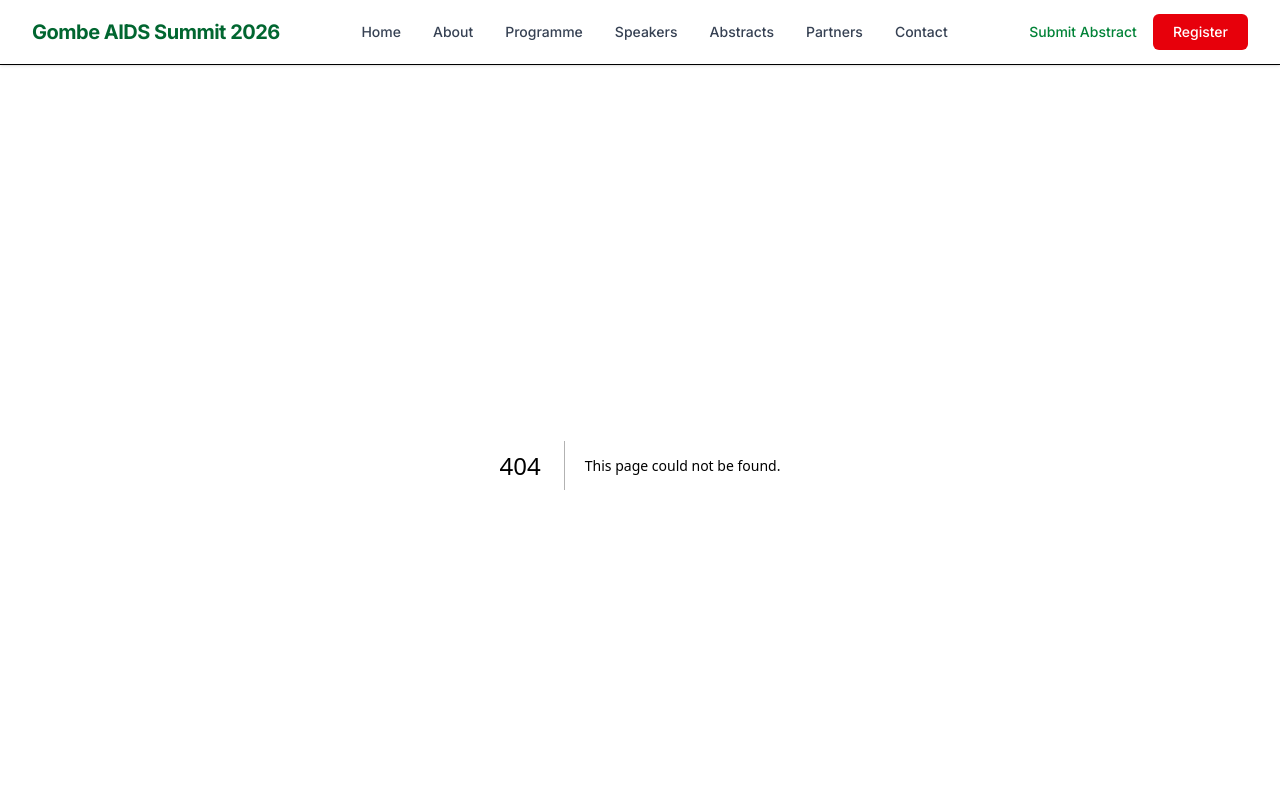
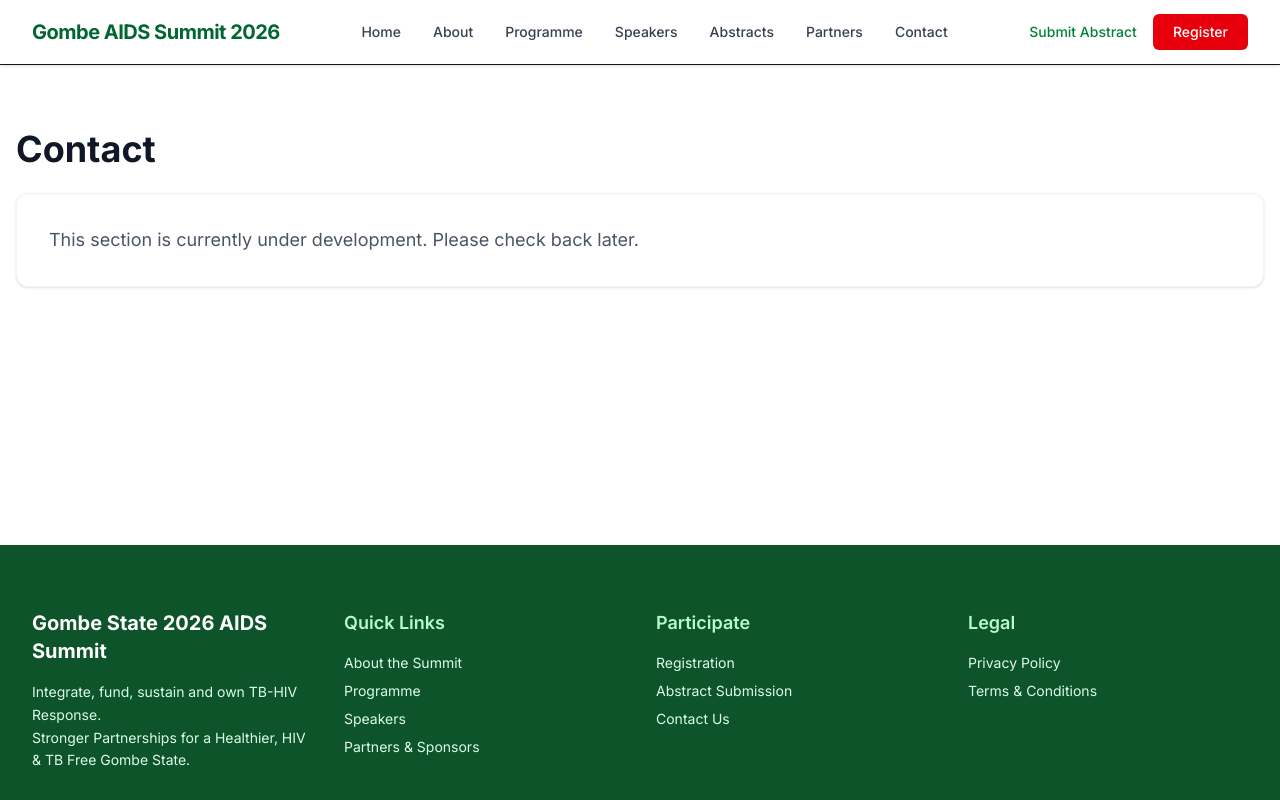
Before and after one commit to Icedmist/gombe-state-aid, a Next.js app in the folder frontend/: page /contact in a window 1280 px wide. Before the commit this address had no page. Shown: the top 800 px of the page. Built offline with nearby package versions, Linux system fonts and the light colour scheme.

Commit message:
Step 8: Create sub-page stubs

```diff
--- /dev/null
+++ b/frontend/src/app/about/page.tsx
@@ -0,0 +1,10 @@
+export default function About() {
+  return (
+    <div className="container mx-auto px-4 py-16 min-h-[60vh]">
+      <h1 className="text-4xl font-bold text-gray-900 mb-6">About</h1>
+      <div className="bg-white p-8 rounded-xl shadow-sm border border-gray-100">
+        <p className="text-lg text-gray-600">This section is currently under development. Please check back later.</p>
+      </div>
+    </div>
+  );
+}
--- /dev/null
+++ b/frontend/src/app/contact/page.tsx
@@ -0,0 +1,10 @@
+export default function Contact() {
+  return (
+    <div className="container mx-auto px-4 py-16 min-h-[60vh]">
+      <h1 className="text-4xl font-bold text-gray-900 mb-6">Contact</h1>
+      <div className="bg-white p-8 rounded-xl shadow-sm border border-gray-100">
+        <p className="text-lg text-gray-600">This section is currently under development. Please check back later.</p>
+      </div>
+    </div>
+  );
+}
--- /dev/null
+++ b/frontend/src/app/faq/page.tsx
@@ -0,0 +1,10 @@
+export default function Faq() {
+  return (
+    <div className="container mx-auto px-4 py-16 min-h-[60vh]">
+      <h1 className="text-4xl font-bold text-gray-900 mb-6">Faq</h1>
+      <div className="bg-white p-8 rounded-xl shadow-sm border border-gray-100">
+        <p className="text-lg text-gray-600">This section is currently under development. Please check back later.</p>
+      </div>
+    </div>
+  );
+}
--- /dev/null
+++ b/frontend/src/app/media/page.tsx
@@ -0,0 +1,10 @@
+export default function Media() {
+  return (
+    <div className="container mx-auto px-4 py-16 min-h-[60vh]">
+      <h1 className="text-4xl font-bold text-gray-900 mb-6">Media</h1>
+      <div className="bg-white p-8 rounded-xl shadow-sm border border-gray-100">
+        <p className="text-lg text-gray-600">This section is currently under development. Please check back later.</p>
+      </div>
+    </div>
+  );
+}
--- /dev/null
+++ b/frontend/src/app/news/page.tsx
@@ -0,0 +1,10 @@
+export default function News() {
+  return (
+    <div className="container mx-auto px-4 py-16 min-h-[60vh]">
+      <h1 className="text-4xl font-bold text-gray-900 mb-6">News</h1>
+      <div className="bg-white p-8 rounded-xl shadow-sm border border-gray-100">
+        <p className="text-lg text-gray-600">This section is currently under development. Please check back later.</p>
+      </div>
+    </div>
+  );
+}
--- /dev/null
+++ b/frontend/src/app/partners/page.tsx
@@ -0,0 +1,10 @@
+export default function Partners() {
+  return (
+    <div className="container mx-auto px-4 py-16 min-h-[60vh]">
+      <h1 className="text-4xl font-bold text-gray-900 mb-6">Partners</h1>
+      <div className="bg-white p-8 rounded-xl shadow-sm border border-gray-100">
+        <p className="text-lg text-gray-600">This section is currently under development. Please check back later.</p>
+      </div>
+    </div>
+  );
+}
--- /dev/null
+++ b/frontend/src/app/privacy/page.tsx
@@ -0,0 +1,10 @@
+export default function Privacy() {
+  return (
+    <div className="container mx-auto px-4 py-16 min-h-[60vh]">
+      <h1 className="text-4xl font-bold text-gray-900 mb-6">Privacy</h1>
+      <div className="bg-white p-8 rounded-xl shadow-sm border border-gray-100">
+        <p className="text-lg text-gray-600">This section is currently under development. Please check back later.</p>
+      </div>
+    </div>
+  );
+}
--- /dev/null
+++ b/frontend/src/app/programme/page.tsx
@@ -0,0 +1,10 @@
+export default function Programme() {
+  return (
+    <div className="container mx-auto px-4 py-16 min-h-[60vh]">
+      <h1 className="text-4xl font-bold text-gray-900 mb-6">Programme</h1>
+      <div className="bg-white p-8 rounded-xl shadow-sm border border-gray-100">
+        <p className="text-lg text-gray-600">This section is currently under development. Please check back later.</p>
+      </div>
+    </div>
+  );
+}
--- /dev/null
+++ b/frontend/src/app/resources/page.tsx
@@ -0,0 +1,10 @@
+export default function Resources() {
+  return (
+    <div className="container mx-auto px-4 py-16 min-h-[60vh]">
+      <h1 className="text-4xl font-bold text-gray-900 mb-6">Resources</h1>
+      <div className="bg-white p-8 rounded-xl shadow-sm border border-gray-100">
+        <p className="text-lg text-gray-600">This section is currently under development. Please check back later.</p>
+      </div>
+    </div>
+  );
+}
--- /dev/null
+++ b/frontend/src/app/speakers/page.tsx
@@ -0,0 +1,10 @@
+export default function Speakers() {
+  return (
+    <div className="container mx-auto px-4 py-16 min-h-[60vh]">
+      <h1 className="text-4xl font-bold text-gray-900 mb-6">Speakers</h1>
+      <div className="bg-white p-8 rounded-xl shadow-sm border border-gray-100">
+        <p className="text-lg text-gray-600">This section is currently under development. Please check back later.</p>
+      </div>
+    </div>
+  );
+}
--- /dev/null
+++ b/frontend/src/app/terms/page.tsx
@@ -0,0 +1,10 @@
+export default function Terms() {
+  return (
+    <div className="container mx-auto px-4 py-16 min-h-[60vh]">
+      <h1 className="text-4xl font-bold text-gray-900 mb-6">Terms</h1>
+      <div className="bg-white p-8 rounded-xl shadow-sm border border-gray-100">
+        <p className="text-lg text-gray-600">This section is currently under development. Please check back later.</p>
+      </div>
+    </div>
+  );
+}
```
